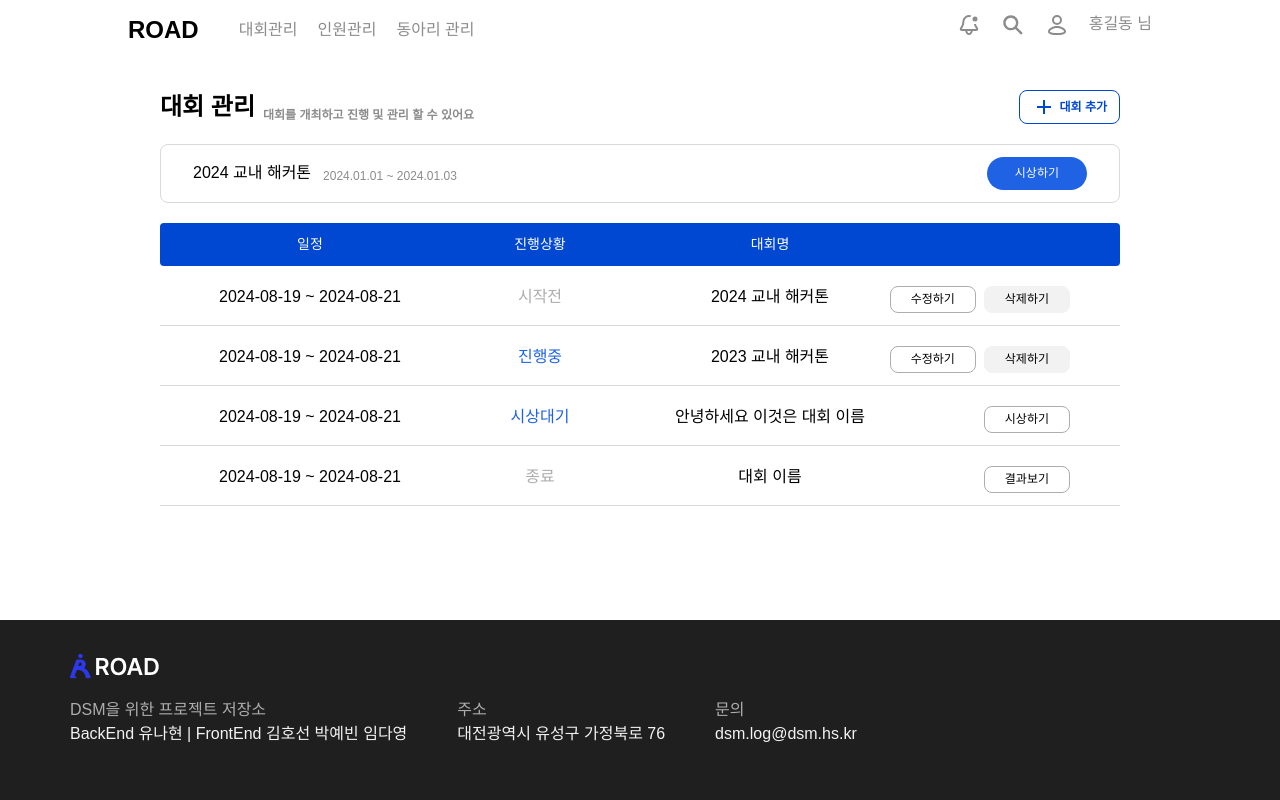
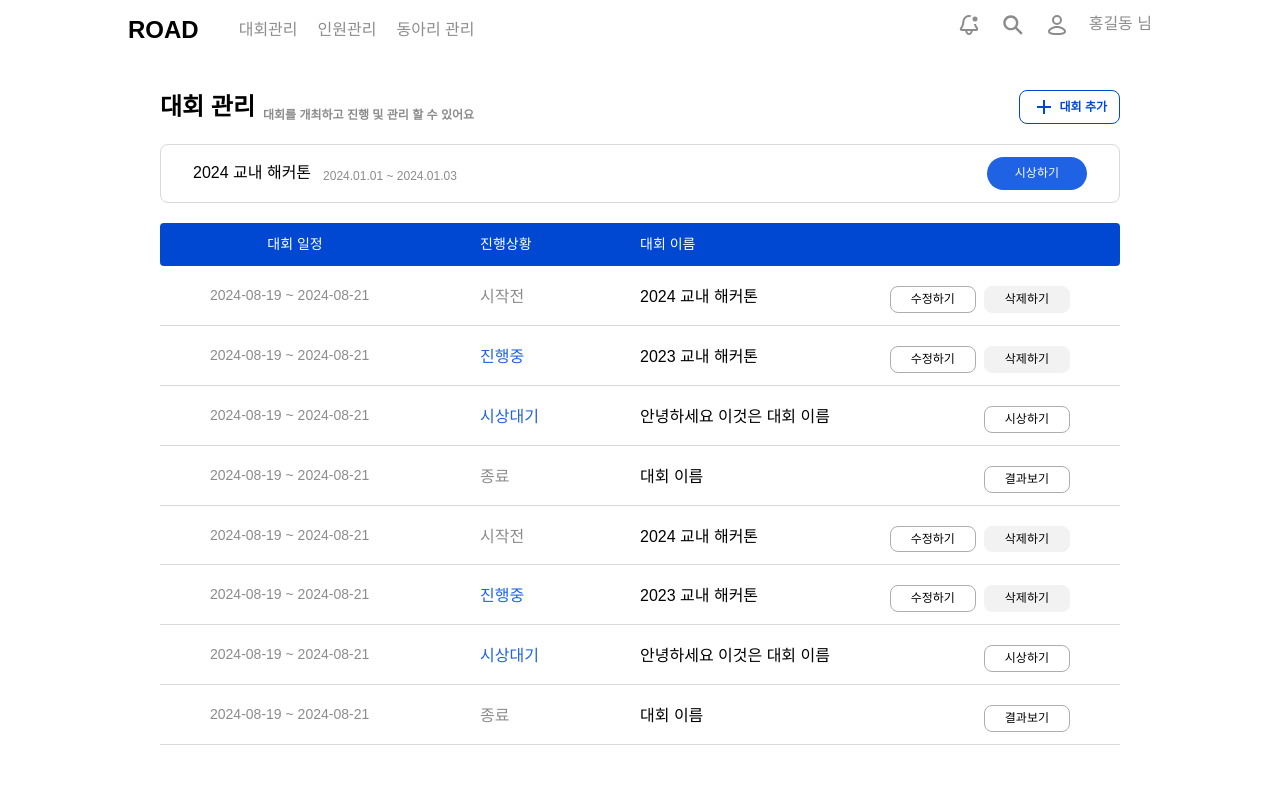
Before and after one commit to Log-Road/Road_FrontEnd_Admin, a React (Create React App) app: page /contest in a window 1280 px wide. Shown: the top 800 px of the page. Built offline with nearby package versions, Linux system fonts and the light colour scheme; no server answers; a web font is replaced by a local one.

Commit message:
💄 :: 테이블 스타일 변경

```diff
--- a/src/Components/Dummy/Contest.ts
+++ b/src/Components/Dummy/Contest.ts
@@ -3,6 +3,34 @@ import { ContestDefaultType } from "@/Models/Manage"
 export const Contest: ContestDefaultType = {
 	"data": {
 		"list": [
+			{
+				"id": "aae60e9d7f20",
+				"status": "ONGOING",
+				"name": "2024 교내 해커톤",
+				"startDate": "2024-08-19T00:00:00.000Z",
+				"endDate": "2024-08-21T23:59:59.000Z"
+			},
+      {
+				"id": "aae60e9d7f20",
+				"status": "IN_PROGRESS",
+				"name": "2023 교내 해커톤",
+				"startDate": "2024-08-19T00:00:00.000Z",
+				"endDate": "2024-08-21T23:59:59.000Z"
+			},
+      {
+				"id": "aae60e9d7f20",
+				"status": "PENDING_AWARD",
+				"name": "안녕하세요 이것은 대회 이름",
+				"startDate": "2024-08-19T00:00:00.000Z",
+				"endDate": "2024-08-21T23:59:59.000Z"
+			},
+      {
+				"id": "aae60e9d7f20",
+				"status": "CLOSED",
+				"name": "대회 이름",
+				"startDate": "2024-08-19T00:00:00.000Z",
+				"endDate": "2024-08-21T23:59:59.000Z"
+			},
 			{
 				"id": "aae60e9d7f20",
 				"status": "ONGOING",
--- a/src/Pages/ClubManage/index.tsx
+++ b/src/Pages/ClubManage/index.tsx
@@ -156,7 +156,7 @@ color: ${color.white};
 const StateText = styled.p<{ active: boolean }>`
 width: 70px;
 ${font.regular16}
-color: ${({ active }) => active ? color.blue[300] : color.gray[300]};
+color: ${({ active }) => active ? color.blue[300] : color.gray[500]};
 `
 
 const Text = styled.p<{ active: boolean }>`
--- a/src/Pages/ContestManage/index.tsx
+++ b/src/Pages/ContestManage/index.tsx
@@ -8,6 +8,7 @@ import { ContestType } from "@/Models/Manage";
 import { ISODateAlter } from "@/Utils/Date";
 import { ContestStatus } from "@/Utils/Status";
 import Recent from "@/Pages/ContestManage/Recent";
+import { useNavigate } from "react-router-dom";
 
 type ContestStatusType = "ONGOING" | "IN_PROGRESS" | "PENDING_AWARD" | "CLOSED";
 
@@ -31,6 +32,9 @@ const RenderContestButtons = ({ status }: { status: ContestStatusType }) => {
 };
 
 const ContestManage = () => {
+
+  const navigation = useNavigate()
+
   return (
     <Container>
       <Header>
@@ -38,23 +42,31 @@ const ContestManage = () => {
           <Title>대회 관리</Title>
           <Info>대회를 개최하고 진행 및 관리 할 수 있어요</Info>
         </HeaderText>
-        <Button icon={Plus} text="대회 추가" onClick={() => { }} />
+        <Button
+          icon={Plus}
+          text="대회 추가"
+          onClick={() => navigation('/register')} />
       </Header>
 
       <Recent />
 
       <Table>
         <TableHeader>
-          <TableColumn width="200px">일정</TableColumn>
+          <TableColumn
+            width="170px"
+            style={{ textAlign: "center" }}
+          >
+            대회 일정
+          </TableColumn>
           <TableColumn width="60px">진행상황</TableColumn>
-          <TableColumn width="200px">대회명</TableColumn>
+          <TableColumn width="200px">대회 이름</TableColumn>
         </TableHeader>
 
         <TableBody>
           {Contest.data.list.map(({ id, status, name, startDate, endDate }: ContestType) => (
             <TableRow key={id}>
               <TableData>
-                <Text>{ISODateAlter(startDate)} ~ {ISODateAlter(endDate)}</Text>
+                <DateText>{ISODateAlter(startDate)} ~ {ISODateAlter(endDate)}</DateText>
                 <StateText active={status === "PENDING_AWARD" || status === "IN_PROGRESS"}>
                   {ContestStatus(status)}
                 </StateText>
@@ -141,23 +153,26 @@ const Info = styled.p`
 
 const TableColumn = styled.p<{ width: string }>`
   width: ${({ width }) => width};
-  text-align: center;
   ${font.medium14}
   color: ${color.white};
 `;
 
 const StateText = styled.p<{ active: boolean }>`
   width: 60px;
-  text-align: center;
   ${font.regular16}
-  color: ${({ active }) => (active ? color.blue[300] : color.gray[300])};
+  color: ${({ active }) => (active ? color.blue[300] : color.gray[500])};
 `;
 
 const Text = styled.p`
   width: 200px;
-  text-align: center;
   ${font.regular16}
   overflow: hidden;
   text-overflow: ellipsis;
   white-space: nowrap;
 `;
+
+const DateText = styled.p`
+  width: 170px;
+  ${font.regular14}
+  color: ${color.gray[500]};
+`
```
